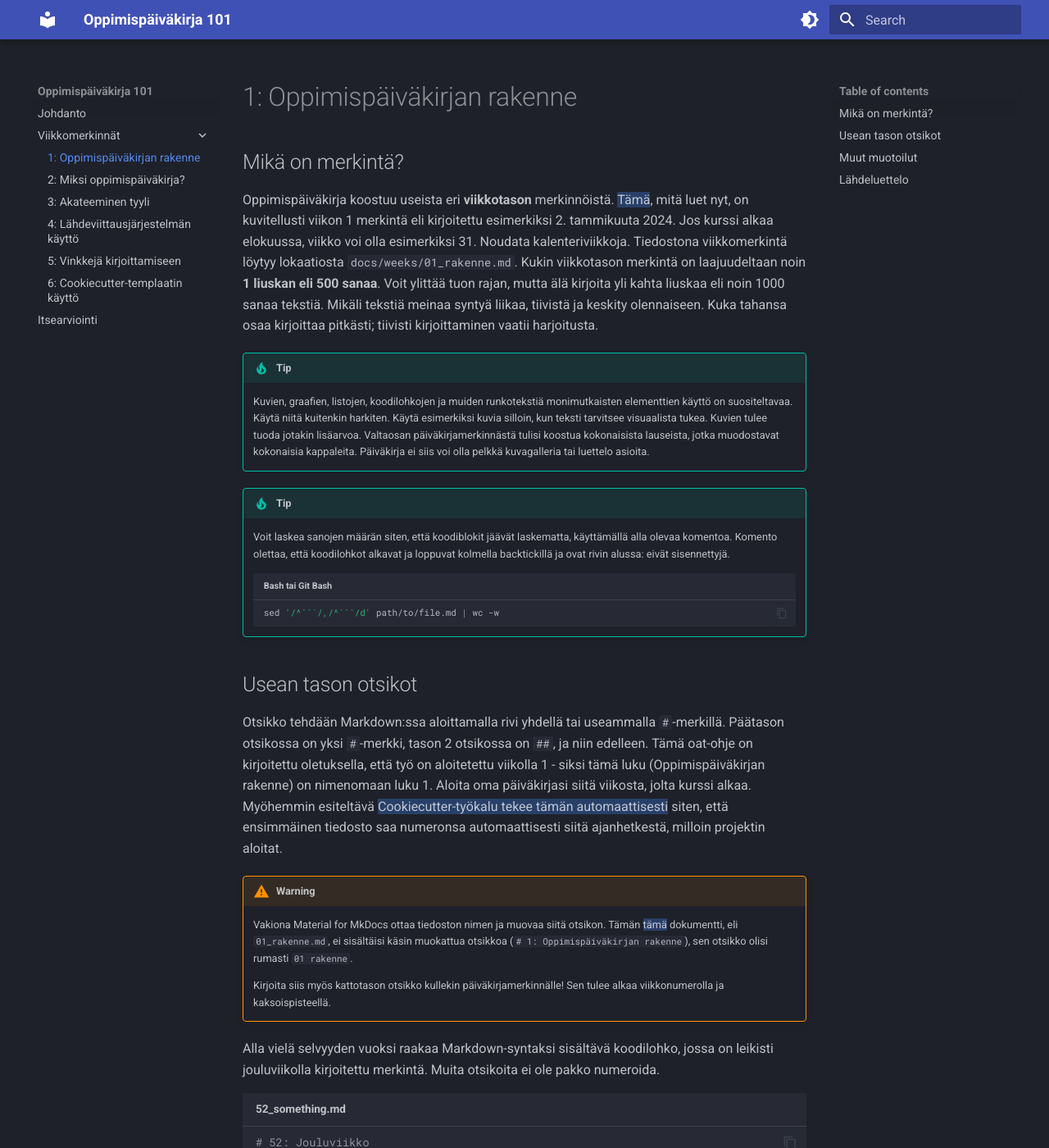
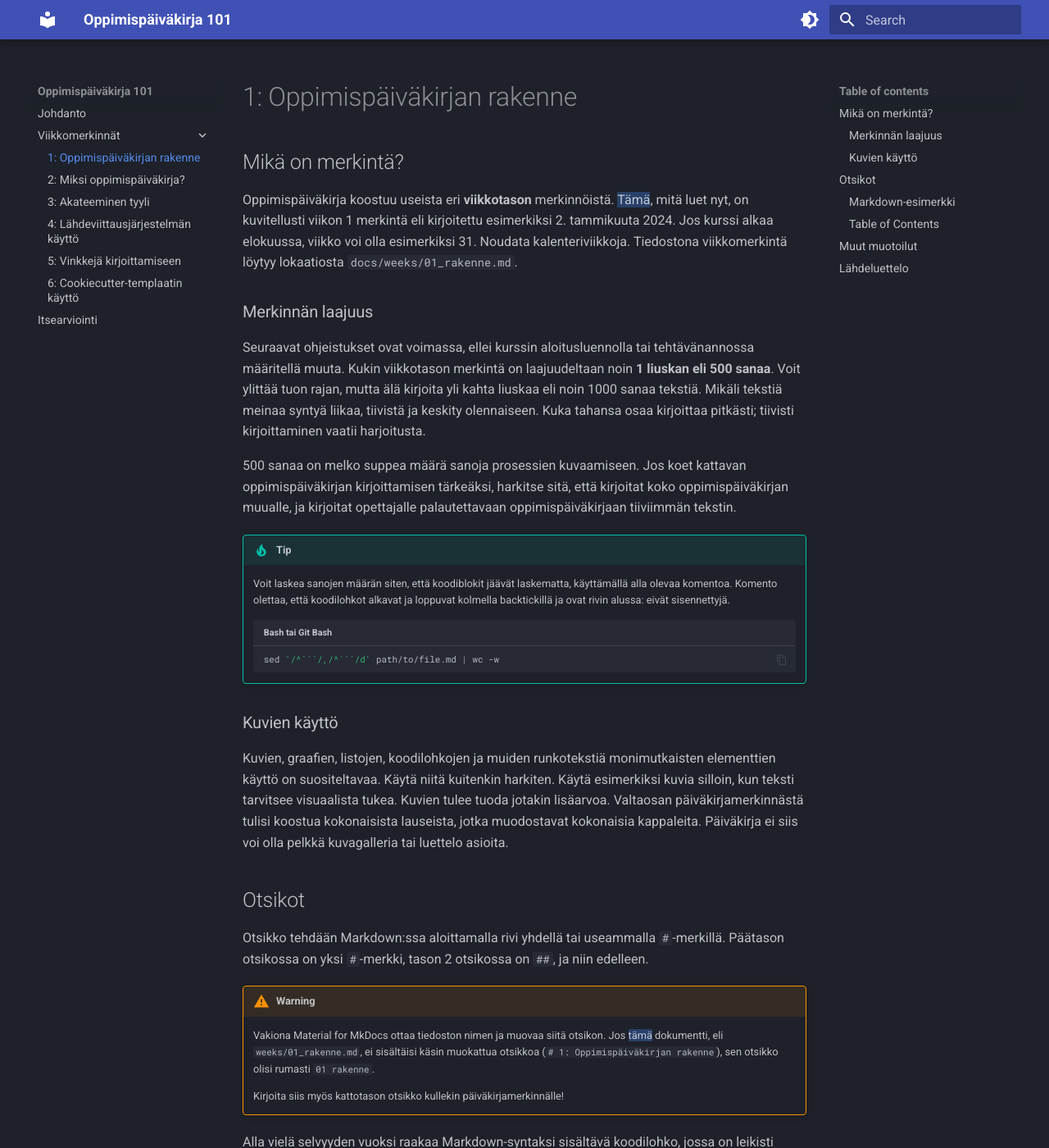
Before and after one commit to sourander/oat, an MkDocs documentation site: the page built from docs/weeks/01_rakenne.md, in a window 1280 px wide and 1400 px high. Shown: the whole window at 82% size. Built offline with MkDocs 1.6.1 and Material for MkDocs 9.7.7, drawn with Linux system fonts in a browser that asks for light colours; some of the changed text lies outside the part shown.

Commit message:
Improved text structure.

````diff
--- a/docs/weeks/01_rakenne.md
+++ b/docs/weeks/01_rakenne.md
@@ -2,11 +2,14 @@
 
 ## Mikä on merkintä?
 
-Oppimispäiväkirja koostuu useista eri **viikkotason** merkinnöistä. ==Tämä==, mitä luet nyt, on kuvitellusti viikon 1 merkintä eli kirjoitettu esimerkiksi 2. tammikuuta 2024. Jos kurssi alkaa elokuussa, viikko voi olla esimerkiksi 31. Noudata kalenteriviikkoja. Tiedostona viikkomerkintä löytyy lokaatiosta `docs/weeks/01_rakenne.md`. Kukin viikkotason merkintä on laajuudeltaan noin **1 liuskan eli 500 sanaa**. Voit ylittää tuon rajan, mutta älä kirjoita yli kahta liuskaa eli noin 1000 sanaa tekstiä. Mikäli tekstiä meinaa syntyä liikaa, tiivistä ja keskity olennaiseen. Kuka tahansa osaa kirjoittaa pitkästi; tiivisti kirjoittaminen vaatii harjoitusta.
+Oppimispäiväkirja koostuu useista eri **viikkotason** merkinnöistä. ==Tämä==, mitä luet nyt, on kuvitellusti viikon 1 merkintä eli kirjoitettu esimerkiksi 2. tammikuuta 2024. Jos kurssi alkaa elokuussa, viikko voi olla esimerkiksi 31. Noudata kalenteriviikkoja. Tiedostona viikkomerkintä löytyy lokaatiosta `docs/weeks/01_rakenne.md`.
 
-!!! tip
 
-    Kuvien, graafien, listojen, koodilohkojen ja muiden runkotekstiä monimutkaisten elementtien käyttö on suositeltavaa. Käytä niitä kuitenkin harkiten. Käytä esimerkiksi kuvia silloin, kun teksti tarvitsee visuaalista tukea. Kuvien tulee tuoda jotakin lisäarvoa. Valtaosan päiväkirjamerkinnästä tulisi koostua kokonaisista lauseista, jotka muodostavat kokonaisia kappaleita. Päiväkirja ei siis voi olla pelkkä kuvagalleria tai luettelo asioita.
+### Merkinnän laajuus
+
+Seuraavat ohjeistukset ovat voimassa, ellei kurssin aloitusluennolla tai tehtävänannossa määritellä muuta. Kukin viikkotason merkintä on laajuudeltaan noin **1 liuskan eli 500 sanaa**. Voit ylittää tuon rajan, mutta älä kirjoita yli kahta liuskaa eli noin 1000 sanaa tekstiä. Mikäli tekstiä meinaa syntyä liikaa, tiivistä ja keskity olennaiseen. Kuka tahansa osaa kirjoittaa pitkästi; tiivisti kirjoittaminen vaatii harjoitusta.
+
+500 sanaa on melko suppea määrä sanoja prosessien kuvaamiseen. Jos koet kattavan oppimispäiväkirjan kirjoittamisen tärkeäksi, harkitse sitä, että kirjoitat koko oppimispäiväkirjan muualle, ja kirjoitat opettajalle palautettavaan oppimispäiväkirjaan tiiviimmän tekstin.
 
 !!! tip
 
@@ -16,17 +19,24 @@ Oppimispäiväkirja koostuu useista eri **viikkotason** merkinnöistä. ==Tämä
     sed '/^```/,/^```/d' path/to/file.md | wc -w
     ```
 
-## Usean tason otsikot
+### Kuvien käyttö
 
-Otsikko tehdään Markdown:ssa aloittamalla rivi yhdellä tai useammalla `#`-merkillä. Päätason otsikossa on yksi `#`-merkki, tason 2 otsikossa on `##`, ja niin edelleen. Tämä oat-ohje on kirjoitettu oletuksella, että työ on aloitetettu viikolla 1 - siksi tämä luku (Oppimispäiväkirjan rakenne) on nimenomaan luku 1. Aloita oma päiväkirjasi siitä viikosta, jolta kurssi alkaa. Myöhemmin esiteltävä ==Cookiecutter-työkalu tekee tämän automaattisesti== siten, että ensimmäinen tiedosto saa numeronsa automaattisesti siitä ajanhetkestä, milloin projektin aloitat.
+Kuvien, graafien, listojen, koodilohkojen ja muiden runkotekstiä monimutkaisten elementtien käyttö on suositeltavaa. Käytä niitä kuitenkin harkiten. Käytä esimerkiksi kuvia silloin, kun teksti tarvitsee visuaalista tukea. Kuvien tulee tuoda jotakin lisäarvoa. Valtaosan päiväkirjamerkinnästä tulisi koostua kokonaisista lauseista, jotka muodostavat kokonaisia kappaleita. Päiväkirja ei siis voi olla pelkkä kuvagalleria tai luettelo asioita.
+
+
+## Otsikot
+
+Otsikko tehdään Markdown:ssa aloittamalla rivi yhdellä tai useammalla `#`-merkillä. Päätason otsikossa on yksi `#`-merkki, tason 2 otsikossa on `##`, ja niin edelleen.
 
 !!! warning
 
-    Vakiona Material for MkDocs ottaa tiedoston nimen ja muovaa siitä otsikon. Tämän ==tämä== dokumentti, eli `01_rakenne.md`, ei sisältäisi käsin muokattua otsikkoa (`# 1: Oppimispäiväkirjan rakenne`), sen otsikko olisi rumasti `01 rakenne`.
+    Vakiona Material for MkDocs ottaa tiedoston nimen ja muovaa siitä otsikon. Jos ==tämä== dokumentti, eli `weeks/01_rakenne.md`, ei sisältäisi käsin muokattua otsikkoa (`# 1: Oppimispäiväkirjan rakenne`), sen otsikko olisi rumasti `01 rakenne`.
 
-    Kirjoita siis myös kattotason otsikko kullekin päiväkirjamerkinnälle! Sen tulee alkaa viikkonumerolla ja kaksoispisteellä.
+    Kirjoita siis myös kattotason otsikko kullekin päiväkirjamerkinnälle!
 
 Alla vielä selvyyden vuoksi raakaa Markdown-syntaksi sisältävä koodilohko, jossa on leikisti jouluviikolla kirjoitettu merkintä. Muita otsikoita ei ole pakko numeroida.
+
+### Markdown-esimerkki
 
 ```markdown title="52_something.md"
 # 52: Jouluviikko
@@ -55,23 +65,9 @@ Huomaa, että yksi rivivaihto ei riitä luomaan uutta kappaleenalkua.
 [Tähän sisältöä Matin lahjoista]
 ```
 
-Material for MkDocs -sivuston `Table of Contents` -osio, joka näkyy ruudun oikeassa laidassa, on hyvä apuväline otsikoiden hierarkisuuden tarkkailuun. Katso reilusti otsikoida sisältävästä [06_cookiecutter.md](06_cookiecutter.md) -tiedostosta esimerkkiä hierarkisesta otsikoinnista. Alla on esimerkki mermaid-graafista, joka kuvaa sisäkkäisiä otsikoita. Voit käyttää omassa oppimispäiväkirjassasi mermaidia, jos se on asetettu aktiiviseksi. Tämä selviää `mkdocs.yml` -tiedostosta. Mikäli tarvitset tähän ohjeita, luota Material for MkDocs:n dokumentaatioon [^115dd4].
+### Table of Contents
 
-```mermaid
-graph LR
-    A[52: Jouluviikko]
-    A --> B
-    A --> C
-
-
-    B[Jouluruoat]
-
-    C[Joululahjat]
-    C --> C1[Liisan lahjat]
-    C --> C2[Matin lahjat]
-```
-
-**Kuvio 1:** *Esimerkki sisäkkäisistä otsikoista. Ethän käydä tason n otsikkoa, jos se on ainut laatuaan. Kuvioille, kuville, kuvaajille tai muille visuaalisille elementeille on hyvä antaa kuvateksti. Rivi, jota luet juuri nyt, toimii esimerkkinä sellaisesta.*
+Material for MkDocs -sivuston `Table of Contents` -osio, joka näkyy ruudun oikeassa laidassa, on hyvä apuväline otsikoiden hierarkisuuden tarkkailuun. Katso reilusti otsikoida sisältävästä [06_cookiecutter.md](06_cookiecutter.md) -tiedostosta esimerkkiä hierarkisesta otsikoinnista.
 
 Viikosta riippumattomia päiväkirjamerkintöjä ei tarvitse numeroita. Näitä ovat esimerkiksi `Itsearviointi` ja `Johdanto`.
 
````
Also changed, not shown: docs/index.md (+7 -3 lines), docs/weeks/02_miksi.md (+5 -5 lines), docs/weeks/03_tyyli.md (+4 -0 lines).
